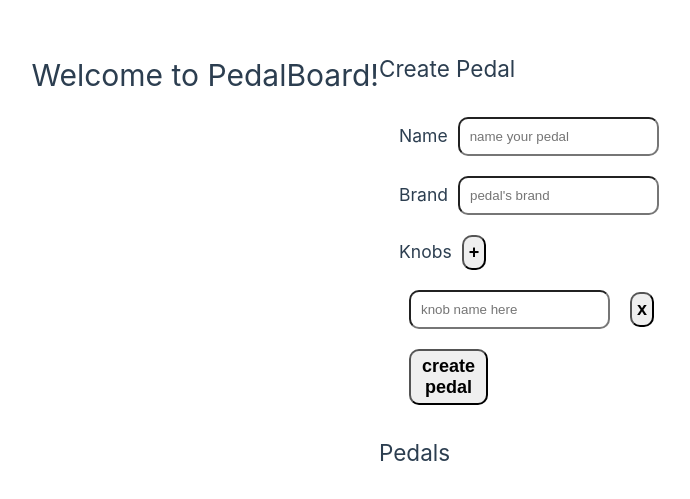
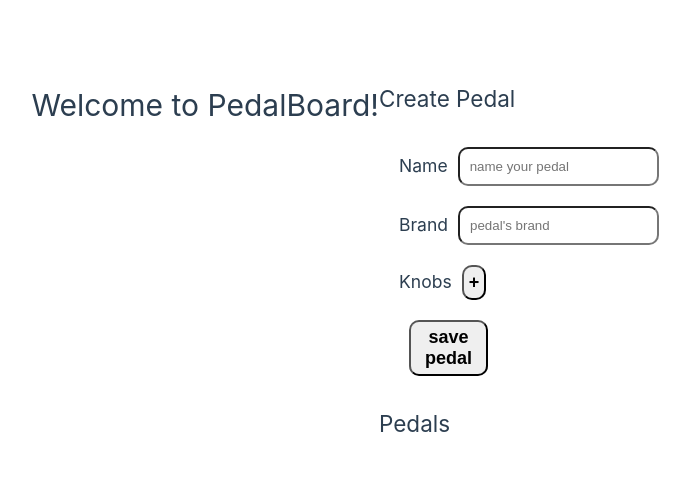
Before and after one commit to matheusberger/pb-front, a Vue app in the folder pedalboard-web/: page / in a window 1280 px wide. Shown: the part 139-638 px from the top of the page, without its empty margins (261-951 px from the left). Built offline with nearby package versions, Linux system fonts and the light colour scheme.

Commit message:
Refactored home to use PedalForm. Using PedalForm to edit pedals

```diff
--- a/pedalboard-web/src/components/Home.vue
+++ b/pedalboard-web/src/components/Home.vue
@@ -1,90 +1,33 @@
 <script setup lang="ts">
-import { ref } from 'vue'
-import type { Ref } from 'vue'
+import { ref, type Ref } from 'vue'
 import { type Pedal } from '../models/pedal'
-import { type Knob } from '../models/knob'
 import  PedalList from './PedalList.vue'
+import PedalForm from './PedalForm.vue'
 
 const pedals: Ref<Pedal[]> = ref([])
+const pedalCount = ref(0);
 
-const pedalCount = ref(0);
-const knobCount = ref(1);
-const pedalName = ref('');
-const pedalBrand = ref('');
-const pedalKnobs: Ref<Knob[]> = ref([{ id: knobCount.value, name: '', value: 0 }]);
+const addPedal = (newPedal: Pedal) => {
+    pedals.value.push(newPedal);
+};
 
-const addPedal = () => {
-    if (pedalName.value != '' && pedalBrand.value != '') {
-        pedals.value.push({ id: pedalCount.value, name: pedalName.value, brand: pedalBrand.value, knobs: pedalKnobs.value })
-
-        knobCount.value = 1
-        pedalName.value = ''
-        pedalBrand.value = ''
-        pedalKnobs.value = [{ id: knobCount.value, name: '', value: 0 }]
-    }
-}
-
-const addKnob = () => {
-    knobCount.value++
-    pedalKnobs.value.push({ id: knobCount.value, name:'', value: 0})
-}
-
-const removeKnob = (knob: Knob) => {
-    pedalKnobs.value = pedalKnobs.value.filter((k) => k !== knob)
+const updatePedal = (updatedPedal: Pedal) => {
+    pedals.value = pedals.value.map((pedal) => {
+        if (pedal.id == updatedPedal.id) {
+            console.log("updating pedal");
+            return updatedPedal
+        }
+        return pedal
+    })
 }
 </script>
 
 <template>
   <div>
-    <h2>Create Pedal</h2>
-    <form @submit.prevent="addPedal">
-    <div class="singleInput">
-        <h3>Name</h3>
-        <input v-model="pedalName" placeholder="name your pedal">
-    </div>
-    <div class="singleInput">
-        <h3>Brand</h3>
-        <input v-model="pedalBrand" placeholder="pedal's brand">
-    </div>
-    <div class="singleInput">
-        <h3>Knobs</h3>
-        <button @click="addKnob" type="button">+</button>
-    </div>
-    <div class="singleInput" v-for="knob in pedalKnobs" :key="knob.id">
-        <input v-model="knob.name" placeholder="knob name here">
-        <button @click="removeKnob(knob)" type="button">x</button>
-    </div>
-    <button>create pedal</button>
-  </form>
+    <PedalForm :pedal="{ id: pedalCount, name: '', brand: '', knobs: [] }" :isEditing="false" :onComplete="addPedal"/>
   </div>
-  <PedalList :pedals="pedals"/>
+  <PedalList :pedals="pedals" :onUpdate="updatePedal"/>
 </template>
 
 <style>
-form {
-    display: flex;
-    flex-direction: column;
-    width: 40%;
-    padding: 20px;
-}
-
-.singleInput {
-    display: flex;
-    flex-direction: row;
-    align-items: center;
-}
-
-input {
-    margin: 10px;
-    padding: 10px;
-    border-radius: 10px;
-}
-
-button {
-    margin: 10px;
-    padding: 5px;
-    font-weight: bold;
-    font-size: large;
-    border-radius: 10px;
-}
 </style>
--- a/pedalboard-web/src/components/PedalForm.vue
+++ b/pedalboard-web/src/components/PedalForm.vue
@@ -1,11 +1,90 @@
 <script setup lang="ts">
+import { mergeProps, ref, type Ref } from 'vue';
+import type { Knob } from '@/models/knob';
+import type { Pedal } from '@/models/pedal';
 
+interface Props {
+    pedal: Pedal
+    isEditing: boolean
+    onComplete: (pedal: Pedal) => void
+};
+const props = defineProps<Props>();
+
+const knobCount = ref(props.pedal.knobs.length);
+const pedalName = ref(props.pedal.name);
+const pedalBrand = ref(props.pedal.brand);
+const pedalKnobs: Ref<Knob[]> = ref(props.pedal.knobs);
+
+const savePedal = () => {
+    if (pedalName.value != '' && pedalBrand.value != '') {
+        const newPedal = { id: props.pedal.id, name: pedalName.value, brand: pedalBrand.value, knobs: pedalKnobs.value }
+        props.onComplete(newPedal);
+
+        knobCount.value = 1
+        pedalName.value = ''
+        pedalBrand.value = ''
+        pedalKnobs.value = [{ id: knobCount.value, name: '', value: 0 }]
+    }
+}
+
+const addKnob = () => {
+    knobCount.value++
+    pedalKnobs.value.push({ id: knobCount.value, name:'', value: 0})
+}
+
+const removeKnob = (knob: Knob) => {
+    pedalKnobs.value = pedalKnobs.value.filter((k) => k !== knob)
+}
 </script>
 
 <template>
-
+    <h2 v-if="!props.isEditing">Create Pedal</h2>
+    <form @submit.prevent="savePedal">
+        <div class="singleInput">
+            <h3>Name</h3>
+            <input v-model="pedalName" placeholder="name your pedal">
+        </div>
+        <div class="singleInput">
+            <h3>Brand</h3>
+            <input v-model="pedalBrand" placeholder="pedal's brand">
+        </div>
+        <div class="singleInput">
+            <h3>Knobs</h3>
+            <button @click="addKnob" type="button">+</button>
+        </div>
+        <div class="singleInput" v-for="knob in pedalKnobs" :key="knob.id">
+            <input v-model="knob.name" placeholder="knob name here">
+            <button @click="removeKnob(knob)" type="button">x</button>
+        </div>
+        <button>save pedal</button>
+    </form>
 </template>
 
 <style>
+form {
+    display: flex;
+    flex-direction: column;
+    width: 40%;
+    padding: 20px;
+}
 
+.singleInput {
+    display: flex;
+    flex-direction: row;
+    align-items: center;
+}
+
+input {
+    margin: 10px;
+    padding: 10px;
+    border-radius: 10px;
+}
+
+button {
+    margin: 10px;
+    padding: 5px;
+    font-weight: bold;
+    font-size: large;
+    border-radius: 10px;
+}
 </style>
--- a/pedalboard-web/src/components/PedalItem.vue
+++ b/pedalboard-web/src/components/PedalItem.vue
@@ -1,11 +1,11 @@
 <script setup lang="ts">
 import { ref } from 'vue'
 import { type Pedal } from '../models/pedal'
-import { type Knob } from '../models/knob'
+import PedalForm from './PedalForm.vue';
 
 interface Props {
     pedal: Pedal;
-    onEdit: () => void;
+    onEdit: (pedal: Pedal) => void;
 }
 const props = defineProps<Props>();
 
@@ -14,6 +14,10 @@ const isEditing = ref(false)
 
 const toggleEdit = () => {
     isEditing.value = !isEditing.value
+}
+const handleEdit = (pedal: Pedal) => {
+    toggleEdit();
+    props.onEdit(pedal);
 }
 </script>
 
@@ -27,7 +31,8 @@ const toggleEdit = () => {
             </li>
         </div>
         <div v-else>
-
+            <button @click="toggleEdit">cancel</button>
+            <PedalForm :pedal="pedal" :isEditing="true" :onComplete="handleEdit"/>
         </div>
 
     </div>
--- a/pedalboard-web/src/components/PedalList.vue
+++ b/pedalboard-web/src/components/PedalList.vue
@@ -5,18 +5,14 @@ import PedalItem from './PedalItem.vue';
 
 interface Props {
     pedals: Pedal[]
+    onUpdate: (pedal: Pedal) => void
 }
 
 const props = defineProps<Props>();
 const pedals = ref(props.pedals);
 
 const handleEdit = (updatedPedal: Pedal): void => {
-  pedals.value = pedals.value.map((pedal) => {
-    if (pedal.id == updatedPedal.id) {
-      return updatedPedal
-    }
-    return pedal
-  })
+  props.onUpdate(updatedPedal);
 };
 
 </script>
@@ -24,7 +20,7 @@ const handleEdit = (updatedPedal: Pedal): void => {
 <template>
     <h2>Pedals</h2>
     <li v-for="pedal in pedals">
-      <PedalItem :pedal="pedal" :onEdit="handleEdit(pedal)" />
+      <PedalItem :pedal="pedal" :onEdit="handleEdit" :key="pedal.id"/>
     </li>
 </template>
 
```
